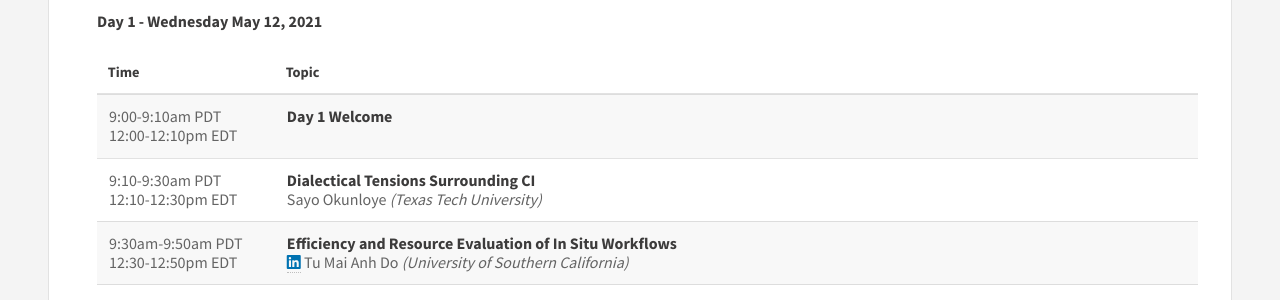
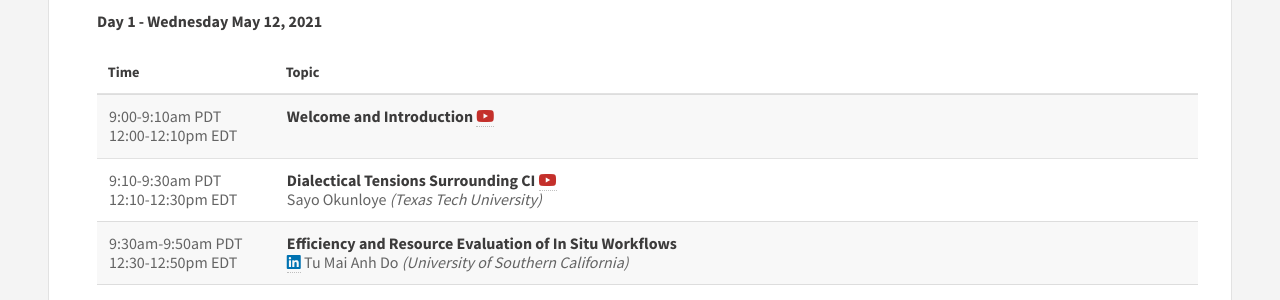
Before and after one commit to scitech-isi/scitech-isi.github.io, a Jekyll site: the page built from research-symposium.html, in a window 1280 px wide and 1400 px high, scrolled down 2372 px. Shown: the part 150-450 px from the top of the window. Built offline with Jekyll 4.4.1, drawn with Linux system fonts in a browser that asks for light colours.

Commit message:
adding videos

```diff
--- a/assets/css/main.css
+++ b/assets/css/main.css
@@ -4113,3 +4113,7 @@ body.is-menu-visible #menu {
 .fa-file-pdf {
     color: #721c24;
 }
+
+.fa-youtube {
+    color: #c4302b;
+}
--- a/research-symposium.html
+++ b/research-symposium.html
@@ -80,11 +80,20 @@ permalink: /research-symposium
                     <tbody>
                     <tr>
                         <td style="min-width: 10em">9:00-9:10am PDT<br/>12:00-12:10pm EDT</td>
-                        <td><strong>Day 1 Welcome</strong></td>
+                        <td>
+                            <strong>Welcome and Introduction</strong>
+                            <a href="https://www.youtube.com/watch?v=lfU_uozPi8Y" target="_blank">
+                                <i class="fab fa-youtube"></i>
+                            </a>
+                        </td>
                     </tr>
                     <tr>
                         <td>9:10-9:30am PDT<br/>12:10-12:30pm EDT</td>
-                        <td><strong>Dialectical Tensions Surrounding CI</strong><br/>
+                        <td><strong>Dialectical Tensions Surrounding CI</strong>
+                            <a href="https://www.youtube.com/watch?v=6P6Wxg8cxdk" target="_blank">
+                                <i class="fab fa-youtube"></i>
+                            </a>
+                            <br/>
                             Sayo Okunloye <i>(Texas Tech University)</i>
                         </td>
                     </tr>
```
